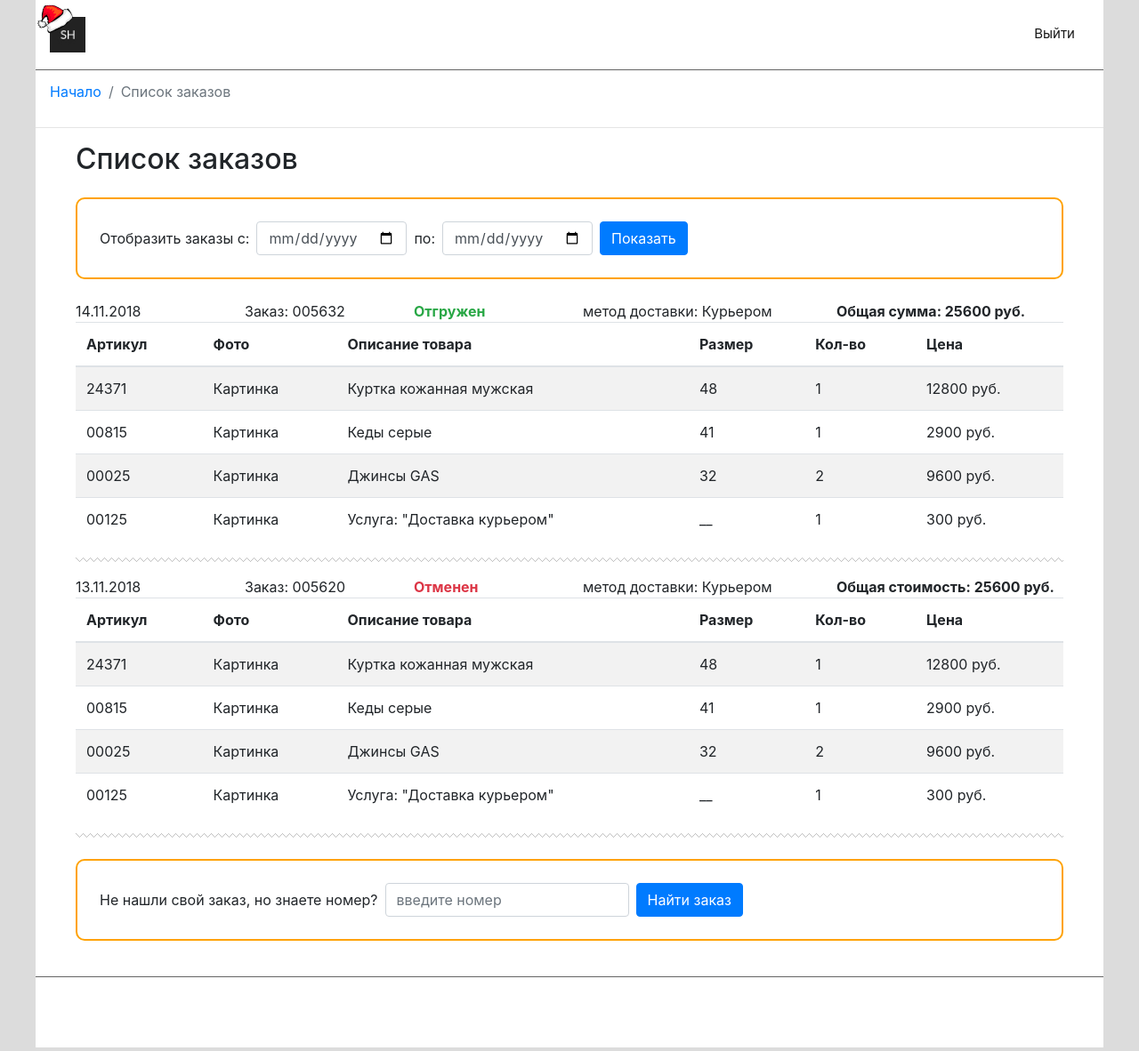
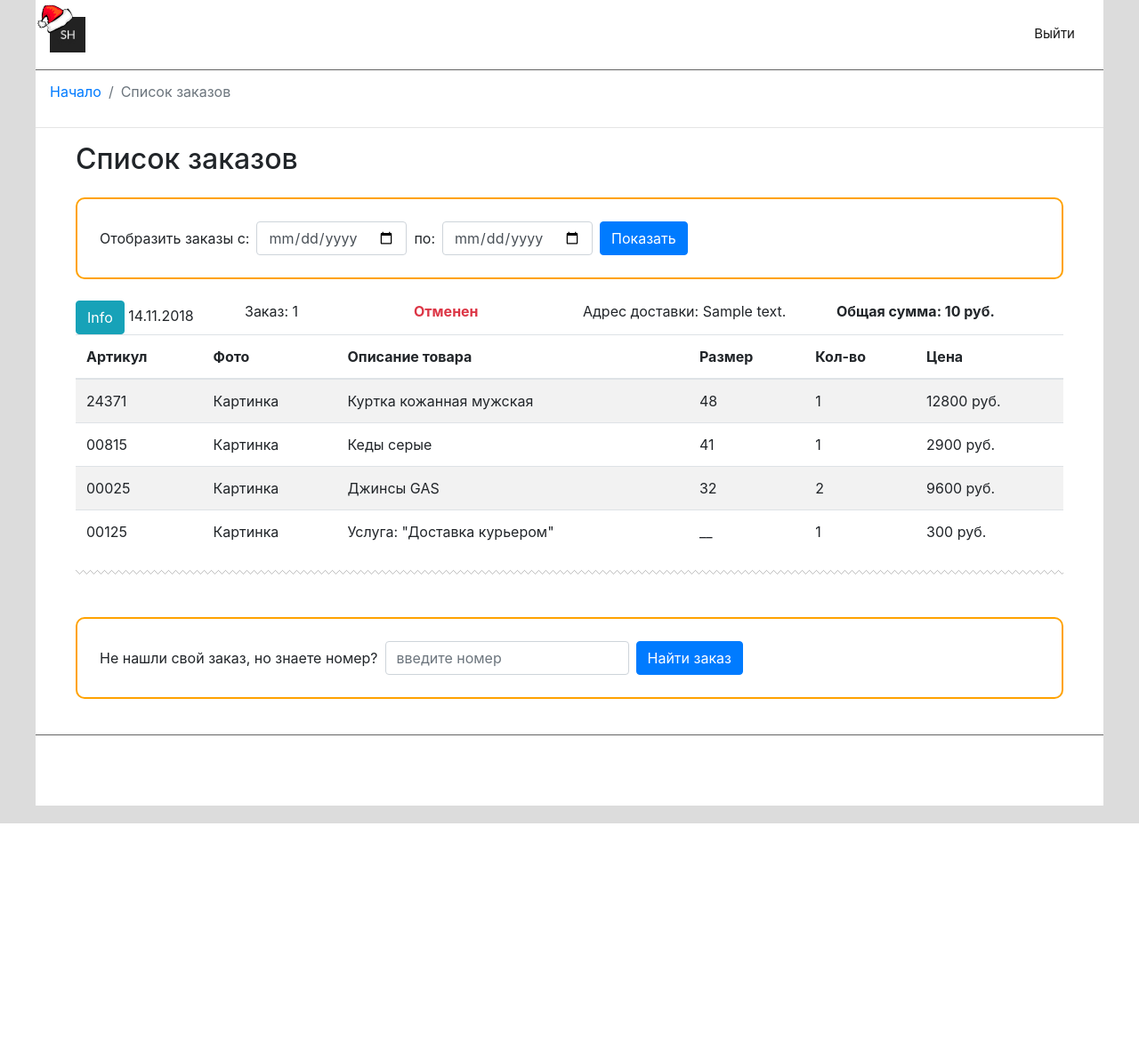
Before and after one commit to damarrus/project2208, a PHP site: template views/order_list_adm.php in a window 1280 px wide. Shown: the part 21-1203 px from the top of the page at 89% size. After the commit the page ends 947 px from the top, so only its background shows below. Run offline with PHP 8.4, Linux system fonts and the light colour scheme; the template is opened without the code that fills it: most values are stand-ins (such as "Sample title", 1, 10 or a date in 2020).

Commit message:
Создал контроллер к заказам

```diff
--- a/views/order_list_adm.php
+++ b/views/order_list_adm.php
@@ -19,14 +19,28 @@
       <input type="date" class="form-control mr-sm-2" id="dateTo">
       <button type="submit" class="btn btn-primary">Показать</button>
   </form>
-  <div class="table-responsive-md table-striped">
+  <?php foreach ($orders as $order) {
+    echo '<div class="table-responsive-md table-striped">
       <div class="row">
-  <div class="col-sm-2">14.11.2018</div>
-  <div class="col-sm-2">Заказ: 005632</div>
-  <div class="col-sm-2 font-weight-bold text-success">Отгружен</div>
-  <div class="col-sm-3">метод доставки: Курьером</div>
-  <div class="col-sm-3  font-weight-bold">Общая сумма: 25600 руб.</div>
+      <div class="col-sm-2">
+        <button type="button" class="btn btn-info">Info</button>
+        14.11.2018
       </div>
+      <div class="col-sm-2">Заказ: '.$order->id.'</div>';
+      if ($order->status == 0) {
+        echo '<div class="col-sm-2 font-weight-bold text-muted">Оофрмлен</div>';
+      } else if ($order->status == 1) {
+        echo '<div class="col-sm-2 font-weight-bold text-info">Оплачен</div>';
+      }
+      else if ($order->status == 2) {
+        echo '<div class="col-sm-2 font-weight-bold text-success">Доставлен</div>';
+      }
+        else {
+          echo '<div class="col-sm-2 font-weight-bold text-danger">Отменен</div>';
+      }
+      echo '<div class="col-sm-3">Адрес доставки: '.$order->address.'</div>';
+      echo '<div class="col-sm-3  font-weight-bold">Общая сумма: '.$order->total.' руб.</div>';
+      echo ' </div>
         <table class="table">
           <thead>
             <tr>
@@ -73,8 +87,12 @@
             </tr>
           </tbody>
         </table>
-  </div> <!--конец контейнера с таблицей -->
-  <div class="cutting_line mb-3 pt-2"></div>
+      </div>
+  <div class="cutting_line mb-5 pt-2"></div>';
+}
+?> <!--конец контейнера с таблицей -->
+
+  <!--
   <div class="table-responsive-md table-striped">
   <div class="row">
   <div class="col-sm-2">13.11.2018</div>
@@ -129,8 +147,8 @@
         </tr>
       </tbody>
     </table>
-  </div> <!--конец контейнера с таблицей -->
-  <div class="cutting_line mb-3 pt-2"></div>
+  </div>
+  <div class="cutting_line mb-3 pt-2"></div>-->
   <div class="mt-3 pb-3">
     <!-- Форма поиска заказов по номеру.  -->
     <form method="POST" class="form-inline  mt-4 mb-4" action="#">
```
Also changed, not shown: controllers/order_list_adm.php (added, +25 -0 lines). Lines whose indentation alone changed are shown as unchanged.
